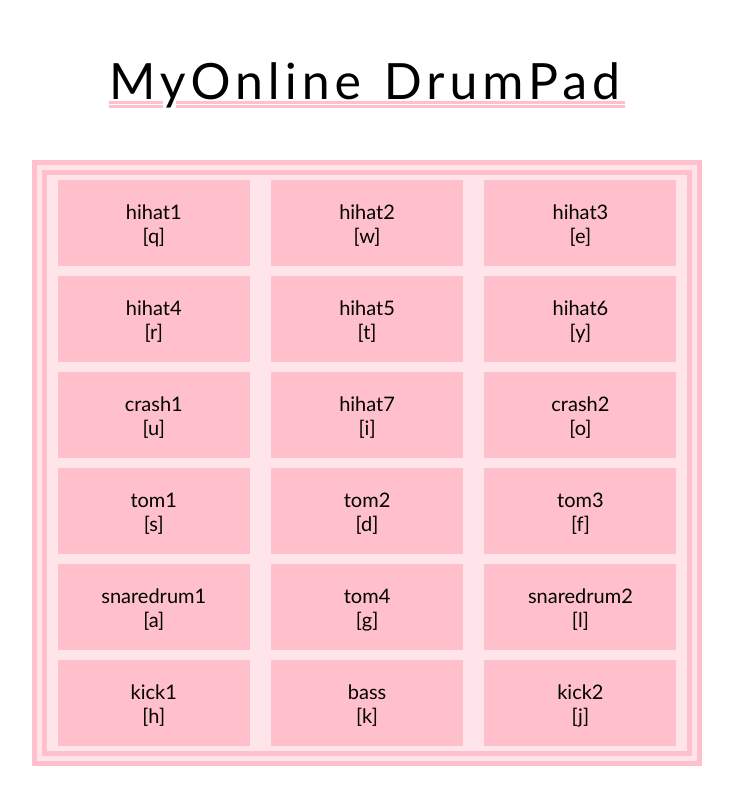
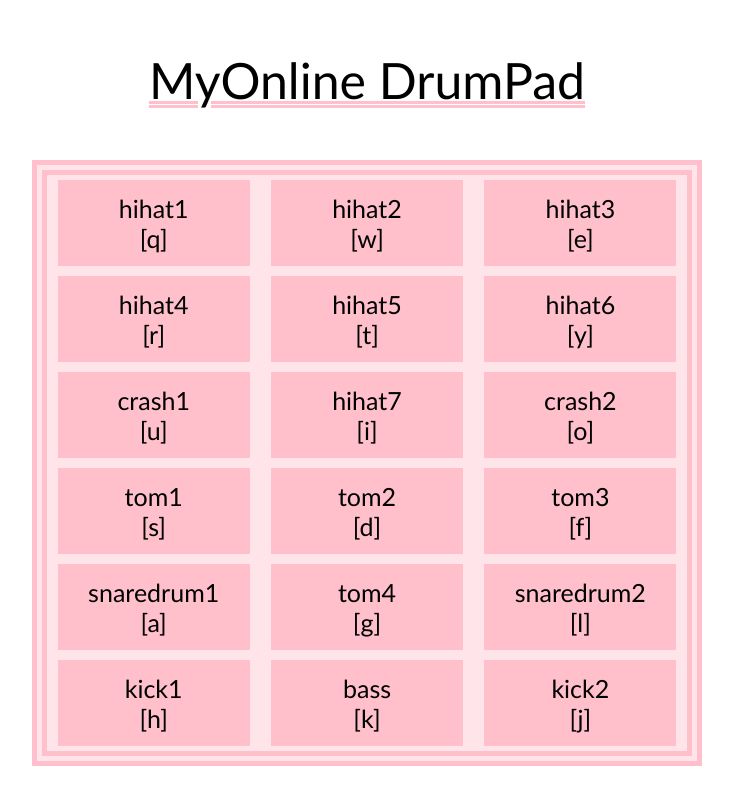
Before and after one commit to sarupmoni/html, a plain HTML site: page drum/src/index.html in a window 1280 px wide. Shown: the whole page, without its empty margins (273-1006 px from the left). Drawn offline with Linux system fonts and the light colour scheme.

Commit message:
modified font

```diff
--- a/drum/src/stylesheet.css
+++ b/drum/src/stylesheet.css
@@ -2,14 +2,13 @@
   margin: 0%;
   padding: 0%;
   font-family:'Gill Sans', 'Gill Sans MT', Calibri, 'Trebuchet MS', sans-serif;
-  font-weight: 300;
 }
 
 h1 {
   font-size: 50px;
-  letter-spacing: 5px;
   text-align: center;
   margin: 50px auto;
+  font-weight: 300;
   text-decoration: underline double pink 3px;
 }
 
@@ -42,7 +41,8 @@ body {
   height: 90%;
   background-color: pink;
   text-align: center;
-  font-size: 20px;
+  font-size: 25px;
+  font-weight: 100;
 }
 
 .change {
```
